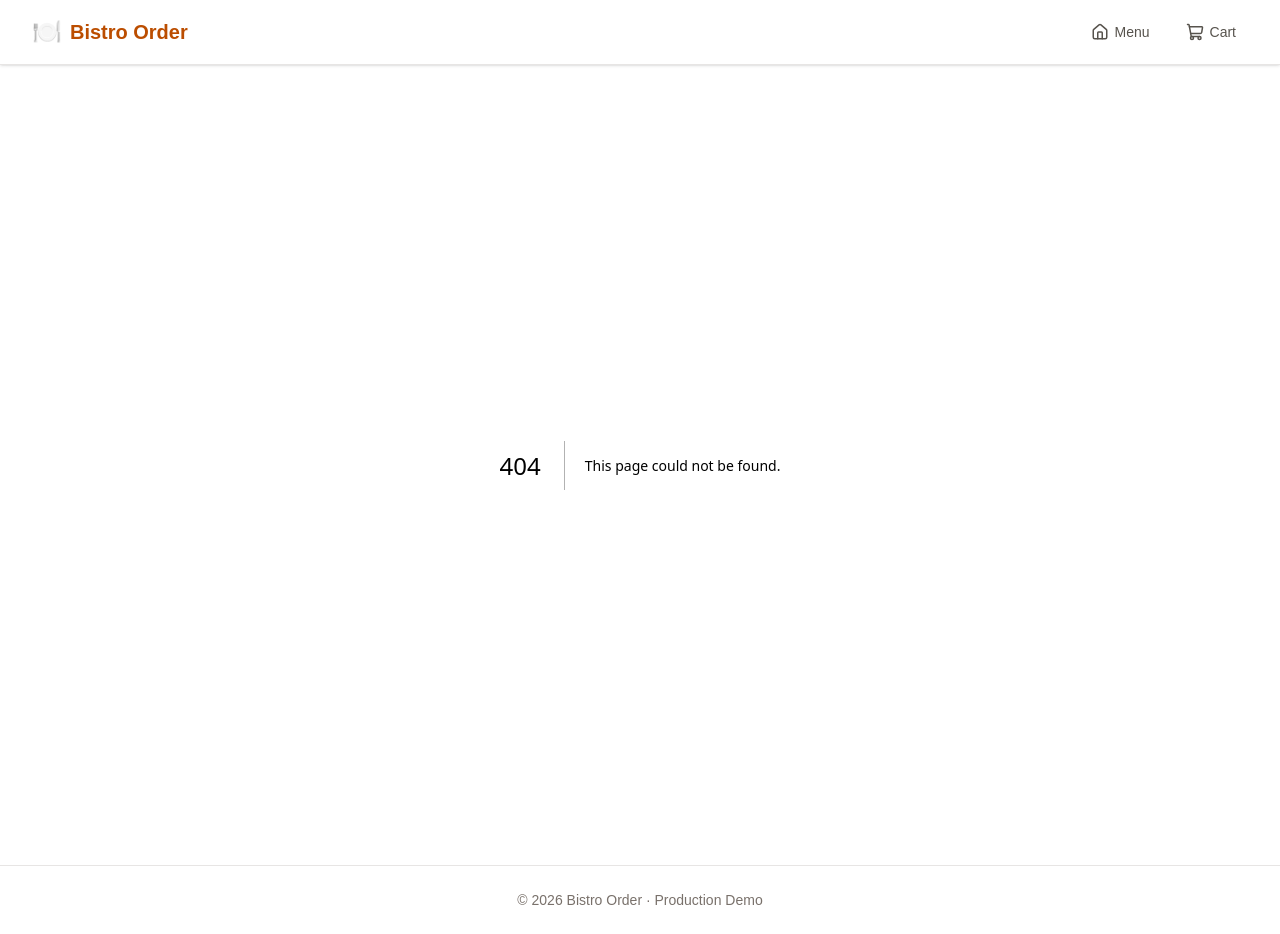
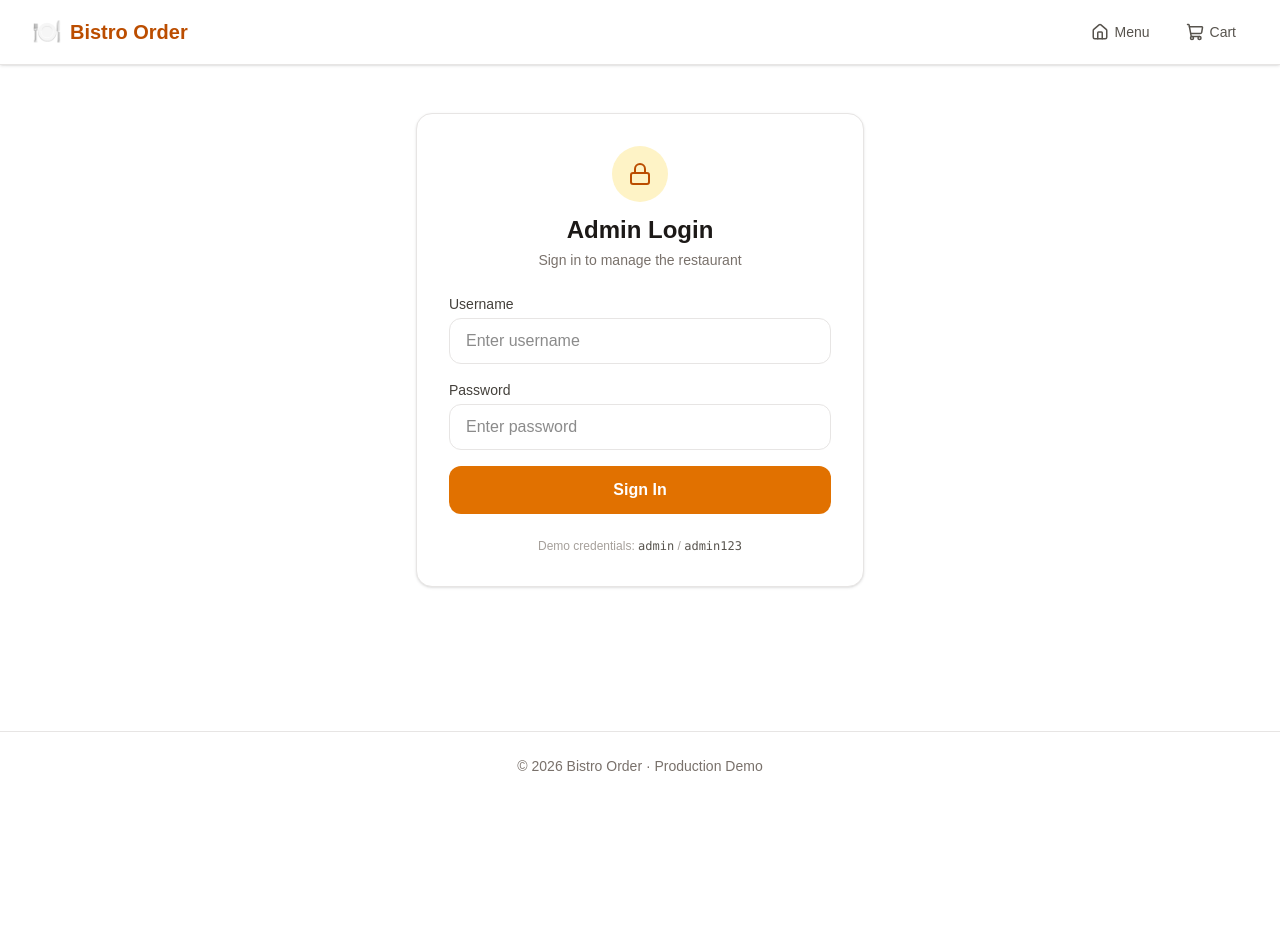
Before and after one commit to Fearless373/Web, a Next.js app: page /admin/login in a window 1280 px wide. Before the commit this address had no page. After the commit the page ends 800 px from the top, so only its background shows below. Built offline with nearby package versions, Linux system fonts and the light colour scheme.

Commit message:
Add admin login page

```diff
--- /dev/null
+++ b/src/app/admin/login/page.tsx
@@ -0,0 +1,102 @@
+"use client";
+
+import { useState, useEffect } from "react";
+import { useRouter } from "next/navigation";
+import { isAdminAuthenticated, loginAdmin } from "@/lib/admin-auth";
+import { Lock } from "lucide-react";
+
+export default function AdminLoginPage() {
+  const router = useRouter();
+  const [username, setUsername] = useState("");
+  const [password, setPassword] = useState("");
+  const [error, setError] = useState("");
+  const [loading, setLoading] = useState(false);
+
+  useEffect(() => {
+    if (isAdminAuthenticated()) {
+      router.replace("/admin");
+    }
+  }, [router]);
+
+  const handleSubmit = (e: React.FormEvent) => {
+    e.preventDefault();
+    setError("");
+    setLoading(true);
+
+    // Small delay for UX
+    setTimeout(() => {
+      if (loginAdmin(username.trim(), password)) {
+        router.replace("/admin");
+      } else {
+        setError("Invalid username or password");
+        setLoading(false);
+      }
+    }, 300);
+  };
+
+  return (
+    <div className="min-h-[70vh] flex items-center justify-center px-4 py-12">
+      <div className="w-full max-w-md">
+        <div className="bg-white rounded-2xl border border-stone-200 shadow-sm p-8">
+          <div className="flex flex-col items-center mb-6">
+            <div className="w-14 h-14 rounded-full bg-amber-100 flex items-center justify-center mb-3">
+              <Lock className="text-amber-700" size={24} />
+            </div>
+            <h1 className="text-2xl font-bold text-stone-900">Admin Login</h1>
+            <p className="text-sm text-stone-500 mt-1">Sign in to manage the restaurant</p>
+          </div>
+
+          <form onSubmit={handleSubmit} className="space-y-4">
+            <div>
+              <label className="block text-sm font-medium text-stone-700 mb-1">
+                Username
+              </label>
+              <input
+                type="text"
+                value={username}
+                onChange={(e) => setUsername(e.target.value)}
+                autoComplete="username"
+                required
+                className="w-full px-4 py-2.5 rounded-xl border border-stone-200 focus:outline-none focus:ring-2 focus:ring-amber-500 focus:border-transparent"
+                placeholder="Enter username"
+              />
+            </div>
+            <div>
+              <label className="block text-sm font-medium text-stone-700 mb-1">
+                Password
+              </label>
+              <input
+                type="password"
+                value={password}
+                onChange={(e) => setPassword(e.target.value)}
+                autoComplete="current-password"
+                required
+                className="w-full px-4 py-2.5 rounded-xl border border-stone-200 focus:outline-none focus:ring-2 focus:ring-amber-500 focus:border-transparent"
+                placeholder="Enter password"
+              />
+            </div>
+
+            {error && (
+              <div className="bg-red-50 text-red-700 text-sm rounded-xl px-3 py-2">
+                {error}
+              </div>
+            )}
+
+            <button
+              type="submit"
+              disabled={loading}
+              className="w-full py-3 bg-amber-600 text-white rounded-xl font-semibold hover:bg-amber-700 disabled:opacity-60 transition"
+            >
+              {loading ? "Signing in..." : "Sign In"}
+            </button>
+          </form>
+
+          <p className="mt-6 text-center text-xs text-stone-400">
+            Demo credentials: <span className="font-mono text-stone-600">admin</span> /{" "}
+            <span className="font-mono text-stone-600">admin123</span>
+          </p>
+        </div>
+      </div>
+    </div>
+  );
+}
```
